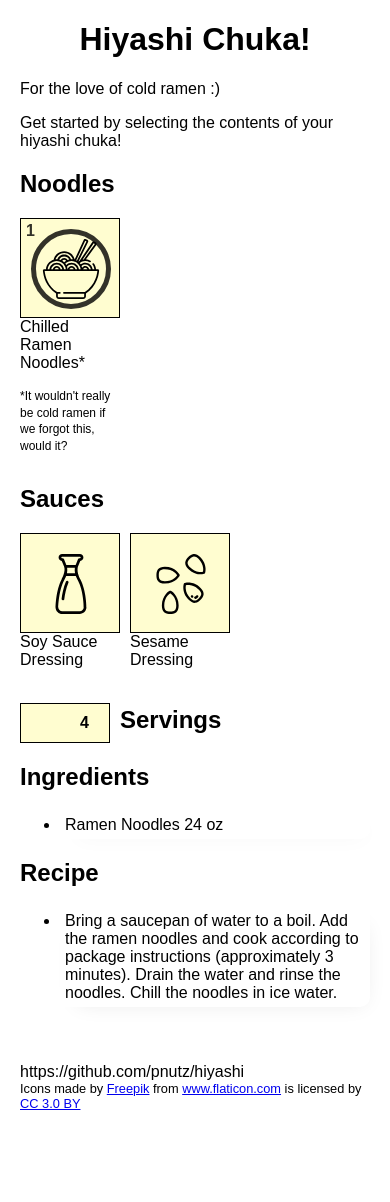
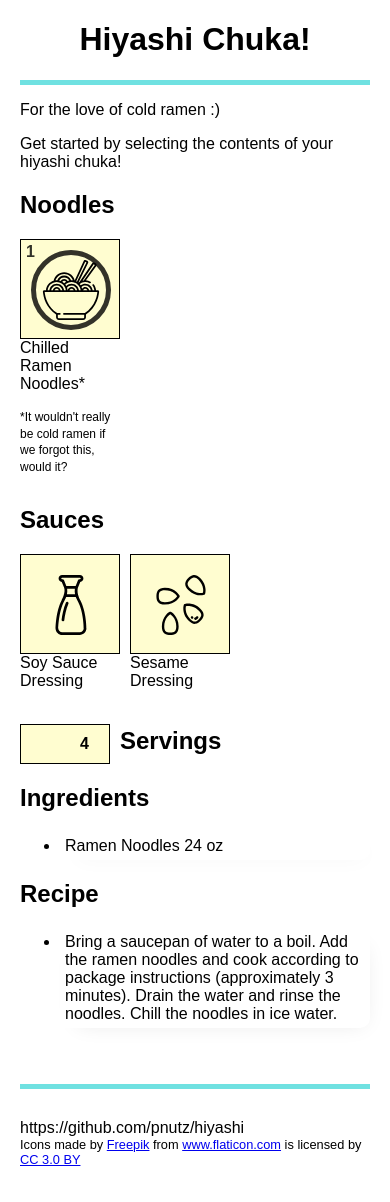
Before and after one commit to pnutz/hiyashi, a React (Create React App) app: page / in a window 390 px wide. Shown: the top 1202 px of the page. Before the commit the page ends 1131 px from the top, so only its background shows below. Built offline with nearby package versions, Linux system fonts and the light colour scheme; what webfontloader would draw is missing.

Commit message:
Updated react-scripts and basic style changes.

```diff
--- a/public/index.html
+++ b/public/index.html
@@ -11,6 +11,7 @@
     <body>
         <div id="root"></div>
         <footer>
+            <hr />
             <!-- TODO: Github/Instagram Icons -->
             https://github.com/pnutz/hiyashi
             <div class="credits">
--- a/src/App.css
+++ b/src/App.css
@@ -2,12 +2,13 @@
     margin: auto;
     width: 700px;
 }
+
 @media only screen and (max-width: 700px) {
     .hiyashi {
         padding: 0 20px;
     }
 }
 
-h1 {
+h1.title {
     text-align: center;
 }
--- a/src/App.js
+++ b/src/App.js
@@ -22,7 +22,8 @@ class Hiyashi extends Component {
 
         return (
             <div className="hiyashi">
-                <h1>Hiyashi Chuka!</h1>
+                <h1 className="title">Hiyashi Chuka!</h1>
+                <hr />
                 <p>For the love of cold ramen :)</p>
                 <p>Get started by selecting the contents of your hiyashi chuka!</p>
                 {this.getCategories(model)}
--- a/src/index.css
+++ b/src/index.css
@@ -34,15 +34,26 @@ input[type=number]::-webkit-outer-spin-button {
     margin: 0;
 }
 
+hr {
+    border: 0;
+    height: 5px;
+    background: #70E1E1;
+}
+
 footer {
-    margin: auto;
+    margin: 40px auto 0;
+    padding-bottom: 50px;
     width: 700px;
-    padding: 40px 0 20px;
+    max-width: 700px;
+}
+
+footer hr {
+    margin-bottom: 30px;
 }
 
 @media only screen and (max-width: 700px) {
     footer {
-        padding: 40px 20px 20px;
+        padding: 0 20px 50px;
         width: 100%;
     }
 }
```
Also changed, not shown: package.json (+10 -4 lines), 1 other file (tests, documents, lock files or other folders).
